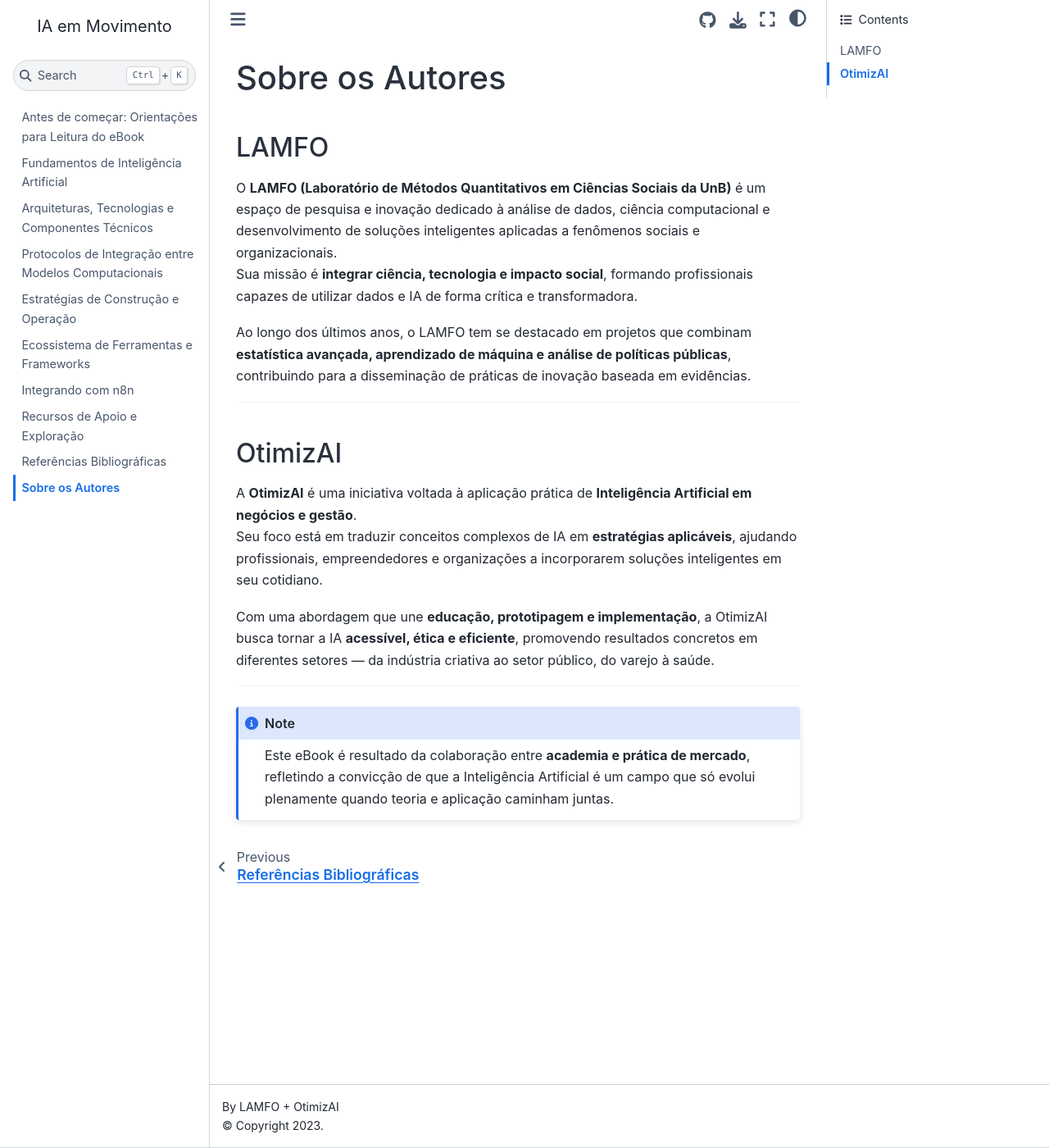
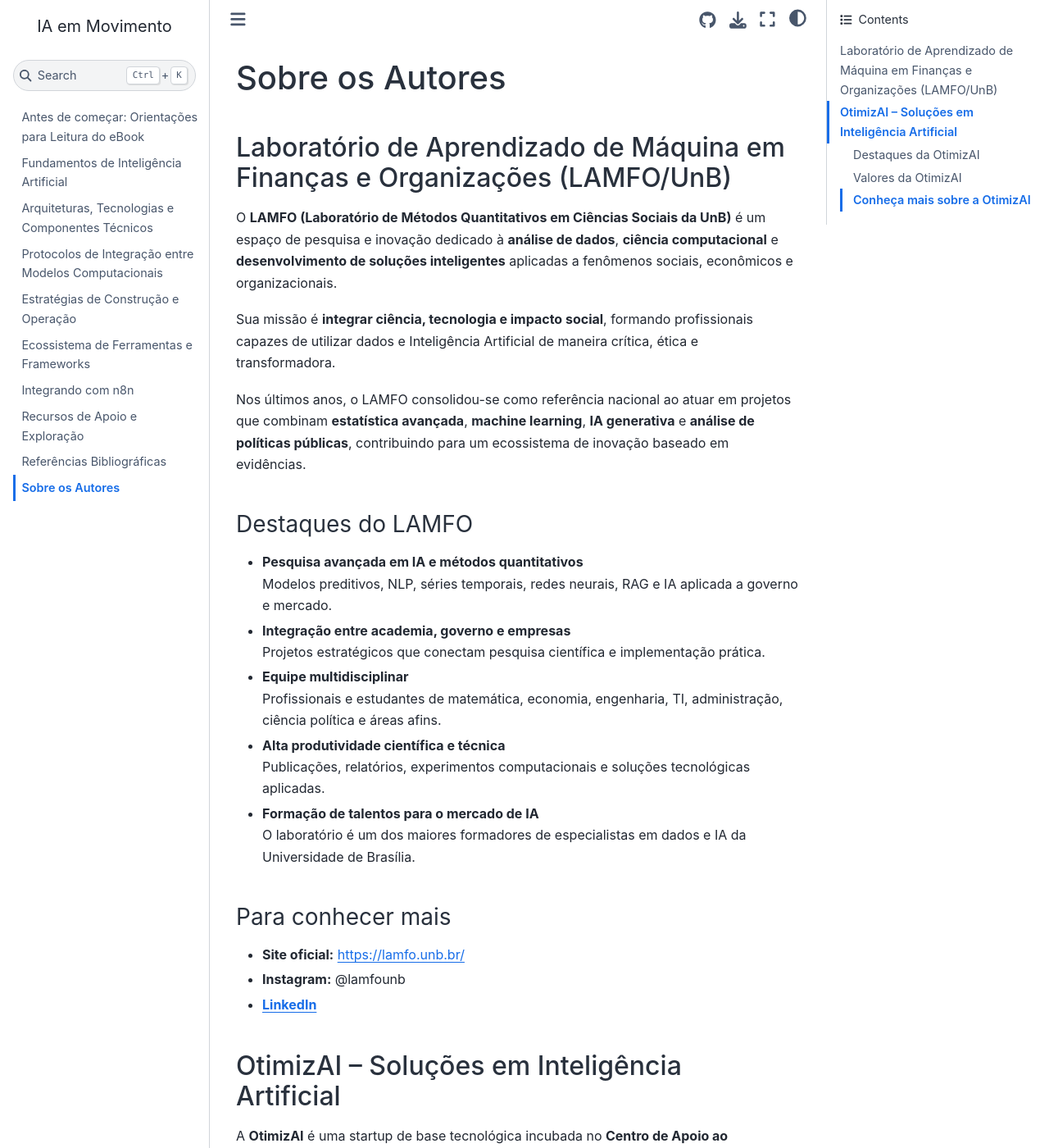
Before and after one commit to unb-lamfo-negocios-ai/LivroIAemMovimento, a Jupyter Book: the page built from capitulos/Sobre_os_Autores.md, in a window 1280 px wide and 1400 px high. Shown: the whole window at 82% size. Built offline with Jupyter Book 1.0.4 settings and Sphinx 7.4.7 and the Sphinx Book theme 1.1.4, drawn with Linux system fonts in a browser that asks for light colours; some of the changed text lies outside the part shown.

Commit message:
Update Sobre_os_Autores.md

```diff
--- a/capitulos/Sobre_os_Autores.md
+++ b/capitulos/Sobre_os_Autores.md
@@ -1,22 +1,64 @@
 # Sobre os Autores
 
-## LAMFO
+## Laboratório de Aprendizado de Máquina em Finanças e Organizações (LAMFO/UnB)
 
-O **LAMFO (Laboratório de Métodos Quantitativos em Ciências Sociais da UnB)** é um espaço de pesquisa e inovação dedicado à análise de dados, ciência computacional e desenvolvimento de soluções inteligentes aplicadas a fenômenos sociais e organizacionais.
-Sua missão é **integrar ciência, tecnologia e impacto social**, formando profissionais capazes de utilizar dados e IA de forma crítica e transformadora.
+O **LAMFO (Laboratório de Métodos Quantitativos em Ciências Sociais da UnB)** é um espaço de pesquisa e inovação dedicado à **análise de dados**, **ciência computacional** e **desenvolvimento de soluções inteligentes** aplicadas a fenômenos sociais, econômicos e organizacionais.
 
-Ao longo dos últimos anos, o LAMFO tem se destacado em projetos que combinam **estatística avançada, aprendizado de máquina e análise de políticas públicas**, contribuindo para a disseminação de práticas de inovação baseada em evidências.
+Sua missão é **integrar ciência, tecnologia e impacto social**, formando profissionais capazes de utilizar dados e Inteligência Artificial de maneira crítica, ética e transformadora.
 
----
+Nos últimos anos, o LAMFO consolidou-se como referência nacional ao atuar em projetos que combinam **estatística avançada**, **machine learning**, **IA generativa** e **análise de políticas públicas**, contribuindo para um ecossistema de inovação baseado em evidências.
 
-## OtimizAI
+### Destaques do LAMFO
+- **Pesquisa avançada em IA e métodos quantitativos**
+  Modelos preditivos, NLP, séries temporais, redes neurais, RAG e IA aplicada a governo e mercado.
 
-A **OtimizAI** é uma iniciativa voltada à aplicação prática de **Inteligência Artificial em negócios e gestão**.
-Seu foco está em traduzir conceitos complexos de IA em **estratégias aplicáveis**, ajudando profissionais, empreendedores e organizações a incorporarem soluções inteligentes em seu cotidiano.
+- **Integração entre academia, governo e empresas**
+  Projetos estratégicos que conectam pesquisa científica e implementação prática.
 
-Com uma abordagem que une **educação, prototipagem e implementação**, a OtimizAI busca tornar a IA **acessível, ética e eficiente**, promovendo resultados concretos em diferentes setores — da indústria criativa ao setor público, do varejo à saúde.
+- **Equipe multidisciplinar**
+  Profissionais e estudantes de matemática, economia, engenharia, TI, administração, ciência política e áreas afins.
 
----
+- **Alta produtividade científica e técnica**
+  Publicações, relatórios, experimentos computacionais e soluções tecnológicas aplicadas.
+
+- **Formação de talentos para o mercado de IA**
+  O laboratório é um dos maiores formadores de especialistas em dados e IA da Universidade de Brasília.
+
+### Para conhecer mais
+- **Site oficial:** https://lamfo.unb.br/
+- **Instagram:** @lamfounb
+- [**LinkedIn**](https://www.linkedin.com/company/lamfo/posts/?feedView=all)
+
+## OtimizAI – Soluções em Inteligência Artificial
+
+A **OtimizAI** é uma startup de base tecnológica incubada no **Centro de Apoio ao Desenvolvimento Tecnológico da Universidade de Brasília (CDT/UnB)**. A empresa nasceu da união entre pesquisa científica de ponta e aplicação prática de inteligência artificial em ambientes corporativos e governamentais, reunindo especialistas com forte atuação em IA, dados e automação inteligente.
+
+O propósito da OtimizAI é transformar conhecimento avançado em **soluções robustas, seguras e escaláveis**, capazes de lidar com desafios reais de gestão e processamento de informação. A empresa desenvolve tecnologias utilizadas diariamente em ambiente real, com soluções em produção que atendem milhares de clientes e usuários todos os meses.
+
+### Destaques da OtimizAI
+- **Soluções inteligentes para ambientes organizacionais**
+  Aplicações baseadas em modelos de linguagem, vetorização semântica, automação documental e sistemas multiagentes.
+
+- **VectorHub – Plataforma de Gestão Documental Inteligente**
+  Uma das soluções de destaque da empresa, o **VectorHub** é uma plataforma acessível via **API**, construída sobre um **banco de dados vetorial serverless**, projetado para escalar com grandes volumes de informação textual.
+  Ele permite integrar pipelines de RAG, indexação semântica, busca contextual e automação de documentos de forma rápida e eficiente.
+
+- **Pesquisa aplicada e inovação contínua**
+  A OtimizAI atua na fronteira do conhecimento em IA, desenvolvendo soluções que combinam técnicas modernas de NLP, aprendizado profundo e engenharia de software orientada a dados.
+
+- **Compromisso com segurança e governança**
+  A empresa adota padrões rigorosos de privacidade, proteção de dados e boas práticas de IA responsável.
+
+### Valores da OtimizAI
+- Trabalho na **fronteira do conhecimento**
+- **Empoderamento de pessoas por meio da IA**
+- **Extração de valor da informação** como diferencial estratégico
+
+### Conheça mais sobre a OtimizAI
+- **Site oficial:** https://otimizai.tech
+- **Instagram:** @otimizai.tech
+- **LinkedIn:** [LinkedIn](https://www.linkedin.com/company/otimizai-tech/?viewAsMember=true)
+
 
 :::{note}
 Este eBook é resultado da colaboração entre **academia e prática de mercado**, refletindo a convicção de que a Inteligência Artificial é um campo que só evolui plenamente quando teoria e aplicação caminham juntas.
```
